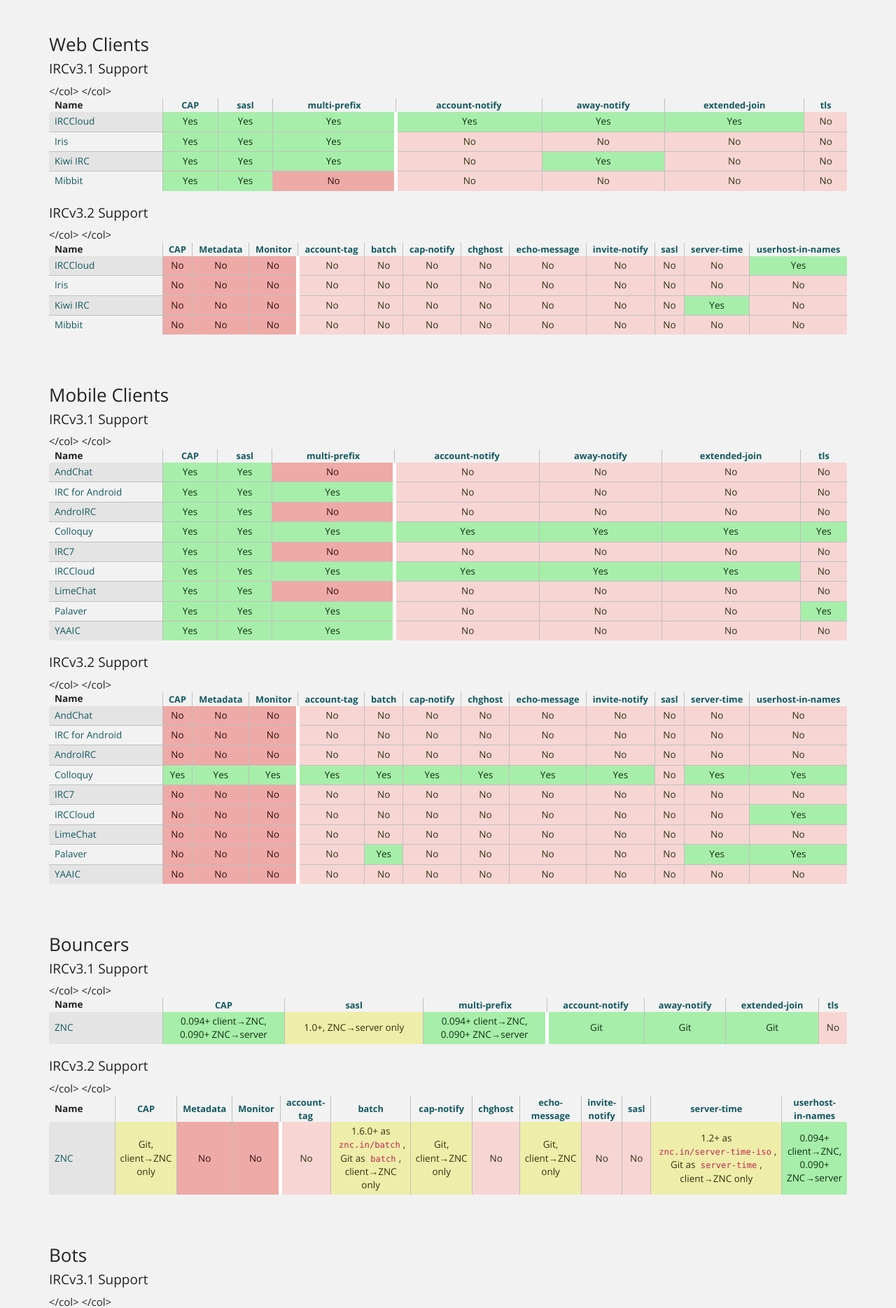
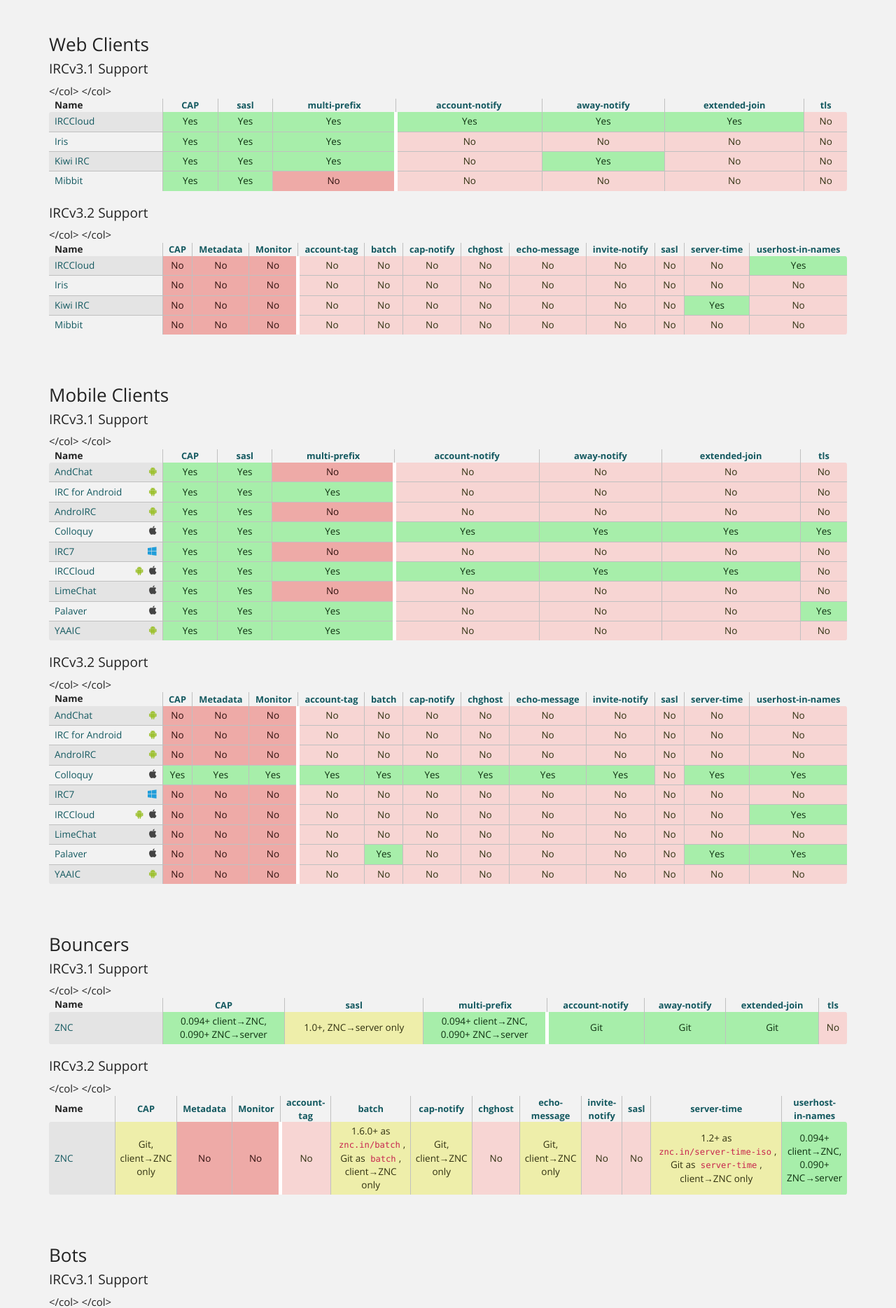
Before and after one commit to ircv3/ircv3.github.io, a Jekyll site: the page built from software/clients.md, in a window 1280 px wide. Shown: the part 1451-3320 px from the top of the page at 70% size. Built offline with Jekyll 4.4.1, drawn with Linux system fonts in a browser that asks for light colours.

Commit message:
software: Add OS icons for mobile clients

```diff
--- a/_includes/software_list.html
+++ b/_includes/software_list.html
@@ -33,6 +33,15 @@
             <td>
                 {% if sw.link %}<a href="{{ sw.link }}">{{ sw.name }}</a>{% else %}{{ sw.name }}{% endif %}
                 {% if sw.dead %}<span class="dead-software">dead</span>{% endif %}
+                {% if sw.os %}
+                    <div class="os-support">
+                    {% for name in sw.os %}
+                        {% if site.data.os[name] %}
+                            <i title="{{ site.data.os[name]["name"] }}" class="fa fa-{{ site.data.os[name]["icon"] }} os-support-{{ name | slugify }}"></i>
+                        {% endif %}
+                    {% endfor %}
+                    </div>
+                {% endif %}
             </td>
             {% for ext in irc_ver[1].specs %}
             {% capture ext_name %}{{ ext[0] }}{% endcapture %}
--- a/css/ircv3-style.css
+++ b/css/ircv3-style.css
@@ -305,6 +305,24 @@
 .spec-stop {
     color: #d44;
 }
+.os-support {
+    color: #666;
+    margin-top: -0.1rem;
+    margin-left: 1rem;
+    float: right;
+}
+.os-support i + i {
+    margin-left: 0.5rem;
+}
+.os-support-windows-phone {
+    color: #229eda;
+}
+.os-support-ios {
+    color: #444;
+}
+.os-support-android {
+    color: #9fc234;
+}
 
 /* sticky footer */
 html {
```
Also changed, not shown: _data/os.yml (added, +12 -0 lines), _data/sw_clients.yml (+19 -0 lines).
